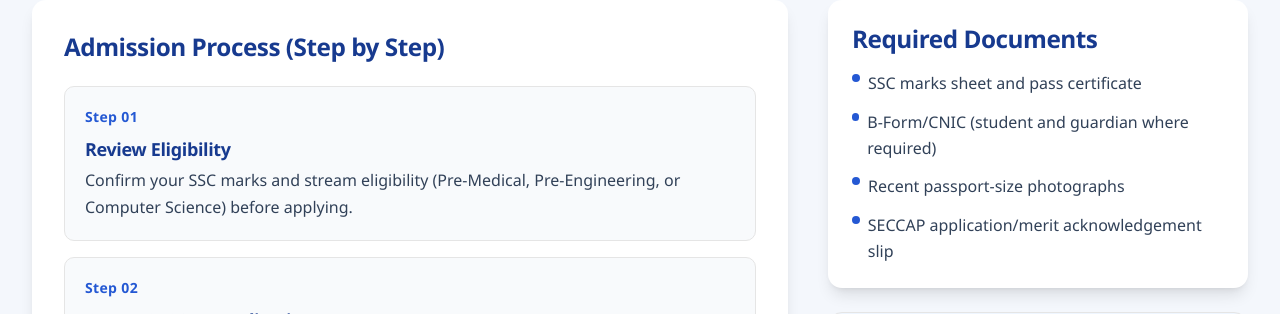
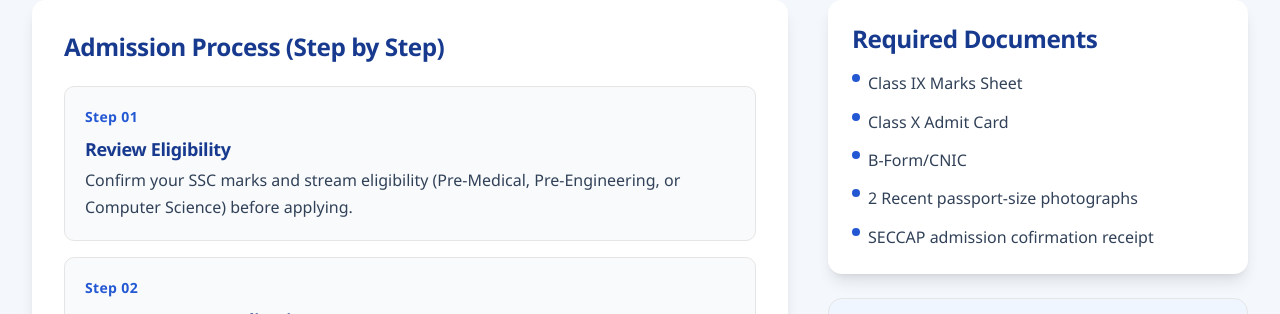
Before and after one commit to mansoorahmedsurti/Adamjee-Govt-Science-College-Site, a Next.js app: page /admissions in a window 1280 px wide. Shown: the part 241-555 px from the top of the page. Built offline with nearby package versions, Linux system fonts and the light colour scheme; no server answers.

Commit message:
Update page.tsx

```diff
--- a/app/admissions/page.tsx
+++ b/app/admissions/page.tsx
@@ -53,10 +53,11 @@ const admissionFlow = [
 ];
 
 const requiredDocuments = [
-  'SSC marks sheet and pass certificate',
-  'B-Form/CNIC (student and guardian where required)',
-  'Recent passport-size photographs',
-  'SECCAP application/merit acknowledgement slip',
+  'Class IX Marks Sheet',
+  'Class X Admit Card',
+  'B-Form/CNIC',
+  '2 Recent passport-size photographs',
+  'SECCAP admission cofirmation receipt',
 ];
 
 export default function AdmissionsPage() {
```
